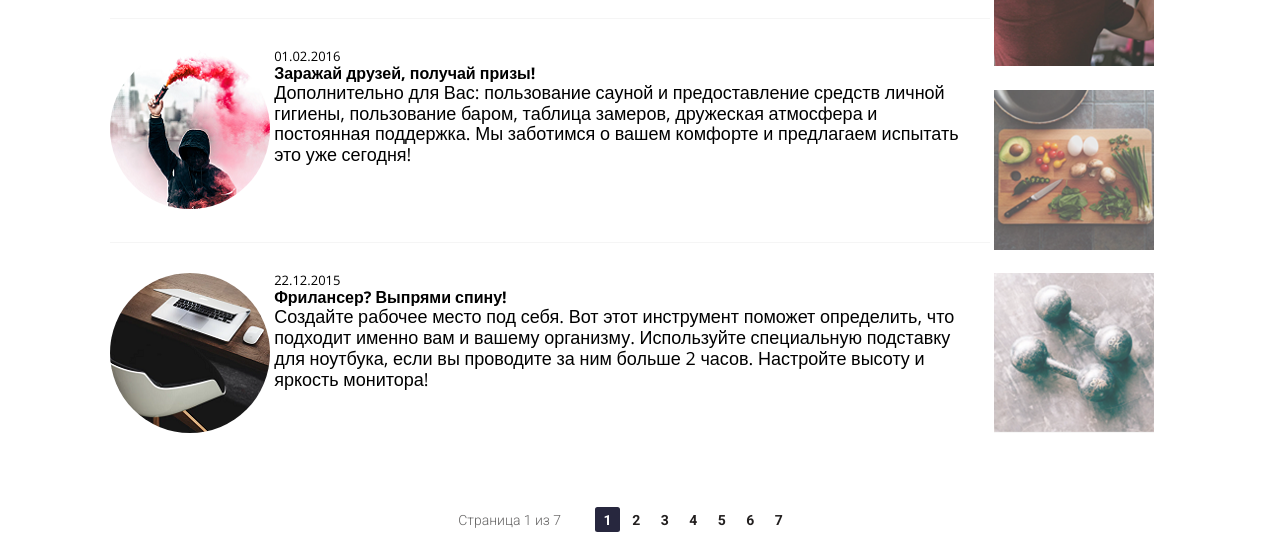
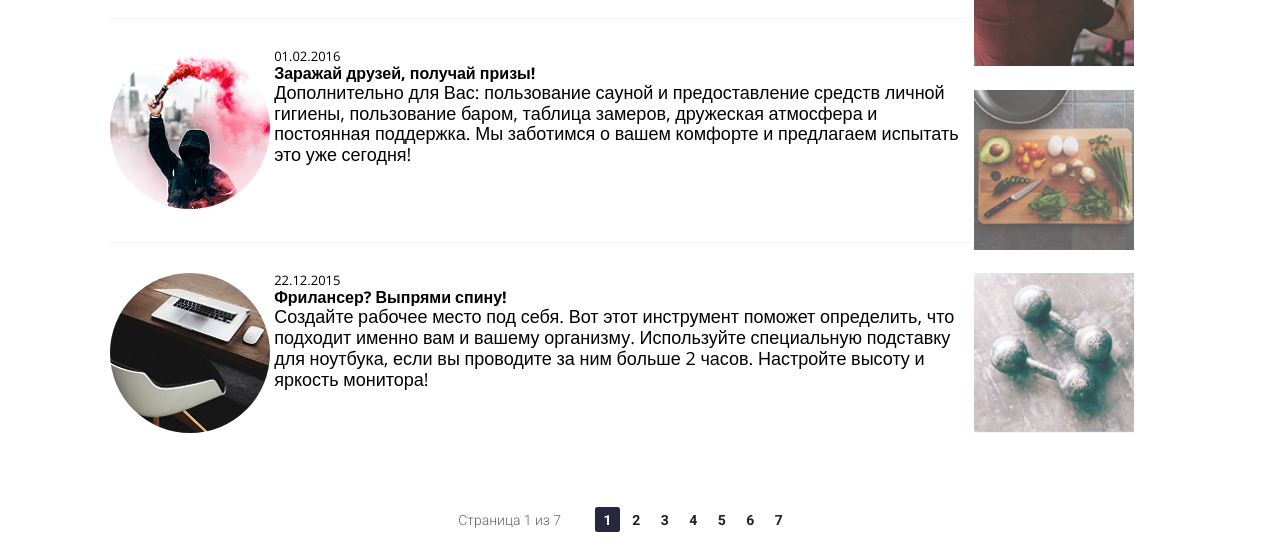
Before and after one commit to marinavydrina/fitness, a plain HTML site: page index.html in a window 1280 px wide. Shown: the part 1690-2243 px from the top of the page. Drawn offline with nearby package versions, Linux system fonts and the light colour scheme.

Commit message:
second3 commit

```diff
--- a/css/main.css
+++ b/css/main.css
@@ -160,7 +160,7 @@ body {
 }
 
 .news {
-    width: 880px;
+    width: 860px;
     display: inline-block;
 }
 
```
